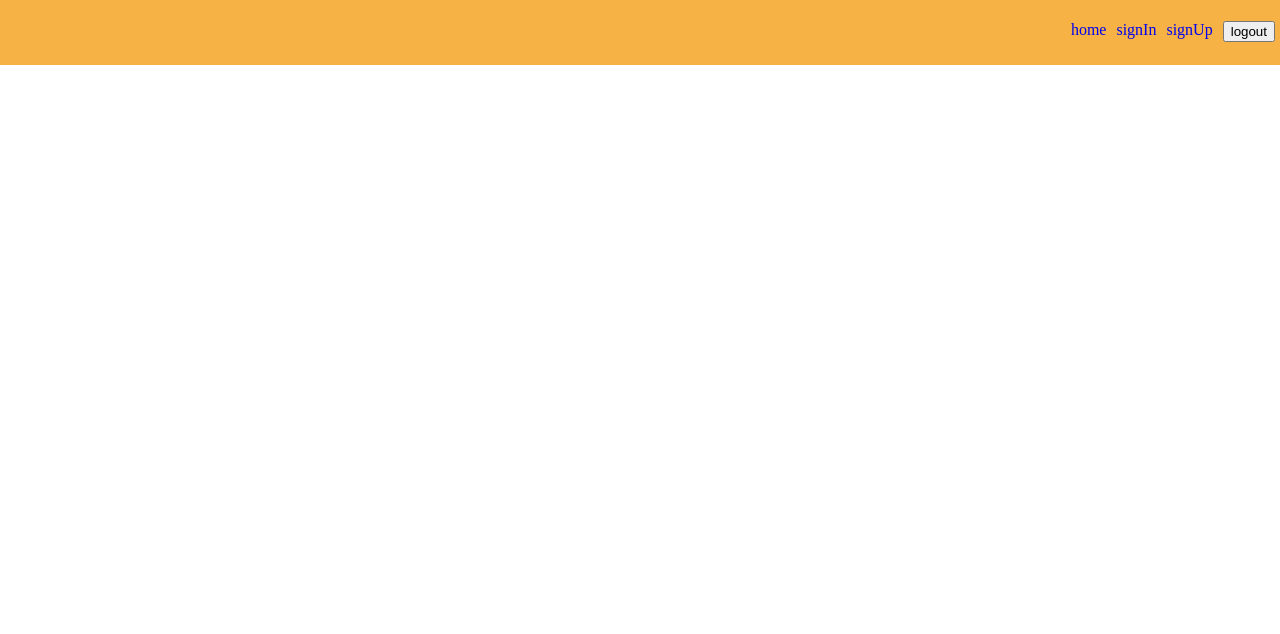
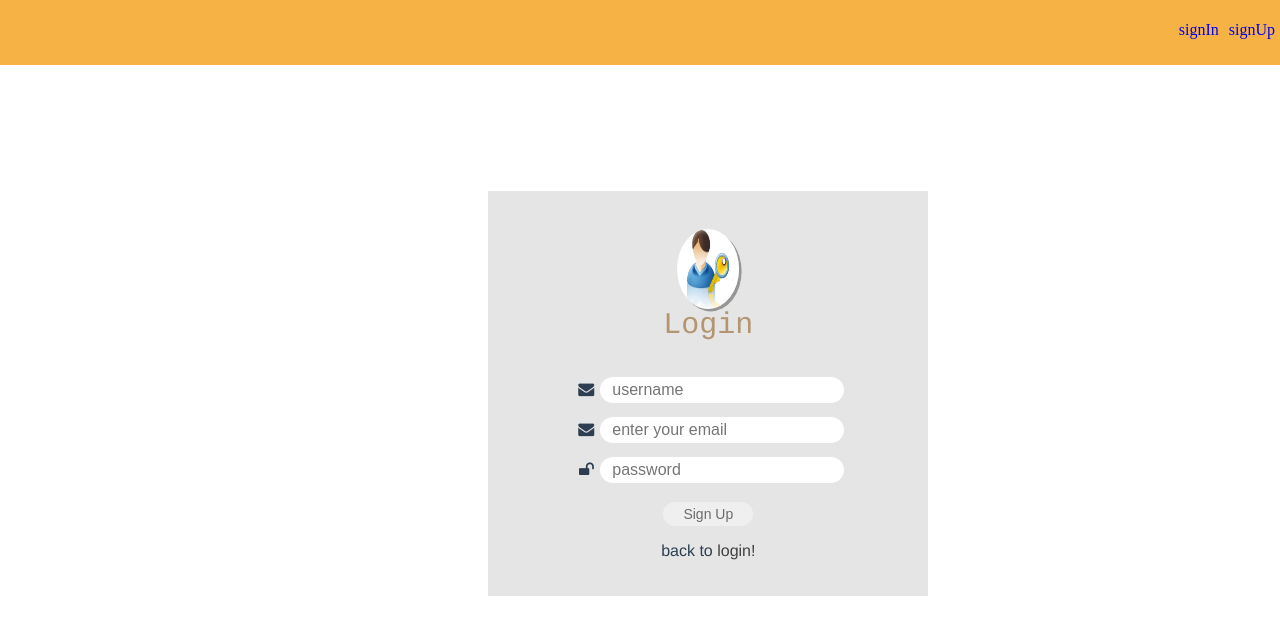
Before and after one commit to sarika1997/todo-app, a Vue app: page /signUp in a window 1280 px wide. Shown: the top 634 px of the page. Built offline with nearby package versions, Linux system fonts and the light colour scheme; no server answers.

Commit message:
added todo collection to firebase

```diff
--- a/src/App.vue
+++ b/src/App.vue
@@ -2,16 +2,20 @@
   <div id="app">
     <nav id="nav">
       <ul>
-        <li v-if="!isLoggedIn">
+        <li v-if="isLoggedIn">
           <router-link :to="{ name: 'home' }" class="link">home</router-link>
         </li>
         <li v-if="!isLoggedIn">
-          <router-link :to="{ name: 'signIn' }" class="link">signIn</router-link>
+          <router-link :to="{ name: 'signIn' }" class="link"
+            >signIn</router-link
+          >
         </li>
         <li v-if="!isLoggedIn">
-          <router-link :to="{ name: 'signUp' }" class="link">signUp</router-link>
+          <router-link :to="{ name: 'signUp' }" class="link"
+            >signUp</router-link
+          >
         </li>
-        <li v-if="!isLoggedIn">
+        <li v-if="isLoggedIn">
           <button v-on:click="logOut" class="link">logout</button>
         </li>
       </ul>
@@ -21,12 +25,12 @@
 </template>
 <script>
 import firebase from "firebase";
+import { mapState } from "vuex";
 export default {
   name: "logOut",
   data() {
     return {
-      isLoggedIn: false,
-      currentUser: false
+      currentUser: ""
     };
   },
   methods: {
@@ -35,16 +39,12 @@ export default {
         .auth()
         .signOut()
         .then(() => {
+          this.$store.dispatch("loggedUpdate");
           this.$router.push("/signIn");
         });
-    },
-    created() {
-      if (firebase.auth().currentUser) {
-        this.isLoggedIn = true;
-        this.currentUser = firebase.auth().currentUser.email;
-      }
     }
-  }
+  },
+  computed: mapState(["isLoggedIn"])
 };
 </script>
 <style>
--- a/src/components/todo.vue
+++ b/src/components/todo.vue
@@ -1,6 +1,7 @@
 <template>
   <div class="todo">
     <h1 class="todo-heading">todo's</h1>
+    <label for="todo-item">
       <input
         type="text"
         class="todo-input"
@@ -8,16 +9,27 @@
         placeholder="enter your todo's"
         @keyup.enter="saveTodo"
       />
+      <button :disabled="todolength ? false : true" @click="addToFireStore">
+        add
+      </button>
+    </label>
     <template v-if="todolength">
       <TodoList @delete-todo="deletetodo" v-if="listvisible" />
       <ul id="completed" v-if="showcompletedlist">
         <p id="completed-title" v-if="showcompletedlist">Todo's done:</p>
-        <li v-for="listItem in completedTodo" :key="listItem.id">{{ listItem.value }}</li>
+        <li v-for="listItem in completedTodo" :key="listItem.id">
+          {{ listItem.value }}
+        </li>
       </ul>
     </template>
     <div>
       <template>
-        <input type="button" value="completed" class="footer" @click="showCompleted" />
+        <input
+          type="button"
+          value="completed"
+          class="footer"
+          @click="showCompleted"
+        />
         <input type="button" value="all" class="footer" @click="showAll" />
       </template>
     </div>
@@ -57,6 +69,9 @@ export default {
     showAll() {
       this.listvisible = true;
       this.showcompletedlist = false;
+    },
+    addToFireStore() {
+      this.$store.dispatch("addToFireStore");
     }
   },
   computed: {
--- a/src/main.js
+++ b/src/main.js
@@ -2,7 +2,7 @@ import Vue from "vue";
 import App from "./App.vue";
 import router from "./router";
 import store from "./store";
-import firebase from "firebase"
+import firebase from "firebase";
 import "./firestore";
 
 Vue.config.productionTip = false;
@@ -15,4 +15,4 @@ firebase.auth().onAuthStateChanged(user => {
       render: h => h(App)
     }).$mount("#app");
   }
-})
+});
--- a/src/router.js
+++ b/src/router.js
@@ -7,7 +7,7 @@ import SignUp from "@/views/signUp.vue";
 import firebase from "firebase";
 Vue.use(Router);
 
-let router = new Router({
+const router = new Router({
   mode: "history",
   base: process.env.BASE_URL,
   routes: [
@@ -16,7 +16,7 @@ let router = new Router({
       name: "home",
       component: Home,
       meta: {
-        requiresAuth: true
+        auth: true
       }
     },
     {
@@ -24,50 +24,35 @@ let router = new Router({
       name: "todo",
       component: todo,
       meta: {
-        requiresAuth: true
+        auth: true
       }
     },
     {
       path: "*",
       name: "signIn",
-      component: SignIn,
-      meta: {
-        requiresGuest: true
-      }
+      component: SignIn
     },
     {
       path: "/signUp",
       name: "signUp",
-      component: SignUp,
-      meta: {
-        requiresGuest: true
-      }
+      component: SignUp
     }
   ]
 });
 router.beforeEach((to, from, next) => {
-  if (to.matched.some(record =>
-    record.meta.requiresAuth
-  )) {
+  if (to.matched.some(record => record.meta.requiresAuth)) {
     if (!firebase.auth().currentUser) {
       next({
         name: "signIn",
         query: to.fullPath
-      })
+      });
     } else {
-      next();
+      next({
+        name: "home"
+      });
     }
-  } else if (to.matched.some(record =>
-    record.meta.requiresGuest
-  )) {
-    if (!firebase.auth().currentUser) {
-      next({
-        name: "signIn",
-        query: to.fullPath
-      })
-    } else {
-      next();
-    }
+  } else {
+    next();
   }
-})
+});
 export default router;
--- a/src/store.js
+++ b/src/store.js
@@ -1,12 +1,17 @@
 import Vue from "vue";
 import Vuex from "vuex";
+import firebase from "firebase";
+import db from "./firestore";
+
 Vue.use(Vuex);
 
 export default new Vuex.Store({
   state: {
+    isLoggedIn: false,
     todoText: [],
     todolength: 0,
-    completedTodo: []
+    completedTodo: [],
+    currentUser: null
   },
   mutations: {
     SAVE_TODO(state, value) {
@@ -17,6 +22,7 @@ export default new Vuex.Store({
         id: date.getTime(),
         completed: false
       });
+
       state.todolength = state.todoText.length;
     },
     COMPLETED_TODO(state, item) {
@@ -42,6 +48,24 @@ export default new Vuex.Store({
         });
         console.log("deleted sucessfully");
       }
+    },
+    UPDATE_LOGIN(state, userInfo) {
+      console.log("is logged");
+      state.isLoggedIn = !state.isLoggedIn;
+      state.currentUser = userInfo;
+
+      console.log(userInfo);
+      console.log(state.isLoggedIn);
+    },
+    ADD_TO_FIRESTORE(state) {
+      db.collection("users")
+        .doc(firebase.auth().currentUser.uid)
+        .collection("todos")
+        .add({
+          todoList: state.todoText,
+          completedTodo: state.completedTodo
+        });
+      console.log("added to firestore successfully");
     }
   },
   actions: {
@@ -54,6 +78,12 @@ export default new Vuex.Store({
     },
     completetodo({ commit }, item) {
       commit("COMPLETED_TODO", item);
+    },
+    loggedUpdate({ commit }, userInfo) {
+      commit("UPDATE_LOGIN", userInfo);
+    },
+    addToFireStore({ commit }) {
+      commit("ADD_TO_FIRESTORE");
     }
   }
 });
--- a/src/views/signUp.vue
+++ b/src/views/signUp.vue
@@ -50,6 +50,7 @@
 
 <script>
 import firebase from "firebase";
+import db from "../firestore";
 export default {
   name: "signUp",
   data() {
@@ -71,9 +72,22 @@ export default {
           this.userData.email,
           this.userData.password
         )
-        .then(user => {
-          console.log(user);
-          this.$router.push("home");
+        .then(() => {
+          db.collection("users")
+            .add({
+              username: this.userData.username,
+              email: this.userData.email,
+              password: this.userData.password
+            })
+            .then(() => {
+              console.log(this.userData);
+              this.$store.dispatch("loggedUpdate");
+              this.$router.replace("/home");
+            })
+            .catch(err => {
+              console.log("error in signUp: ", err);
+              this.errorMessage = err.message;
+            });
         })
         .catch(err => {
           this.errorMessage = err.message;
--- a/src/views/signin.vue
+++ b/src/views/signin.vue
@@ -30,7 +30,9 @@
       <button id="loginbutton">login</button>
       <p>
         don't have an account?
-        <router-link :to="{ name: 'signUp' }" class="link">create new!</router-link>
+        <router-link :to="{ name: 'signUp' }" class="link"
+          >create new!</router-link
+        >
       </p>
     </form>
   </div>
@@ -53,9 +55,10 @@ export default {
       firebase
         .auth()
         .signInWithEmailAndPassword(this.email, this.password)
-        .then(user => {
-          console.log(user);
-          // alert(`logged by ${user.email}`);
+        .then(userInfo => {
+          console.log(userInfo);
+          alert(`logged by ${userInfo.user.email}`);
+          this.$store.dispatch("loggedUpdate", userInfo.user);
           this.$router.push("/home");
         })
         .catch(err => {
```
Also changed, not shown: src/firestore.js (line endings or trailing spaces). Lines whose indentation alone changed are shown as unchanged.
